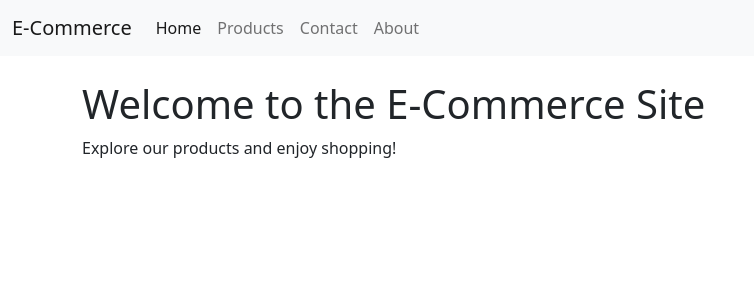
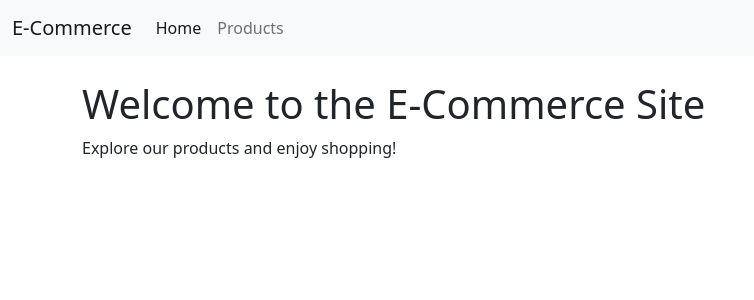
Before and after one commit to Liloredo14/Final-Lab-Exam, a Django app: page / in a window 1280 px wide. Shown: the top 300 px of the page, without its empty margins (0-754 px from the left). Run offline with Django 5.2, Linux system fonts and the light colour scheme.

Commit message:
remove unused navigation links from base template

```diff
--- a/backend/mainApp/templates/base.html
+++ b/backend/mainApp/templates/base.html
@@ -34,12 +34,6 @@
             <li class="nav-item">
               <a class="nav-link" href="#">Products</a>
             </li>
-            <li class="nav-item">
-              <a class="nav-link" href="#">Contact</a>
-            </li>
-            <li class="nav-item">
-              <a class="nav-link" href="#">About</a>
-            </li>
           </ul>
         </div>
       </div>
```
